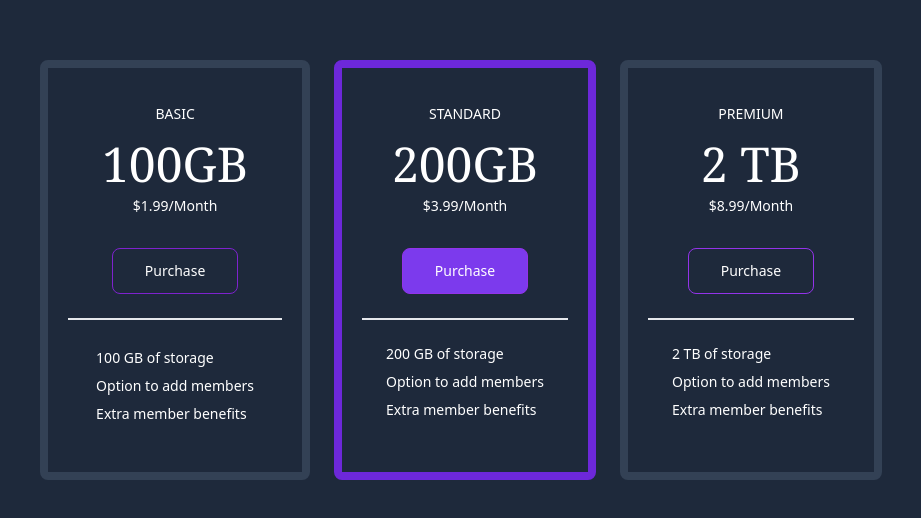
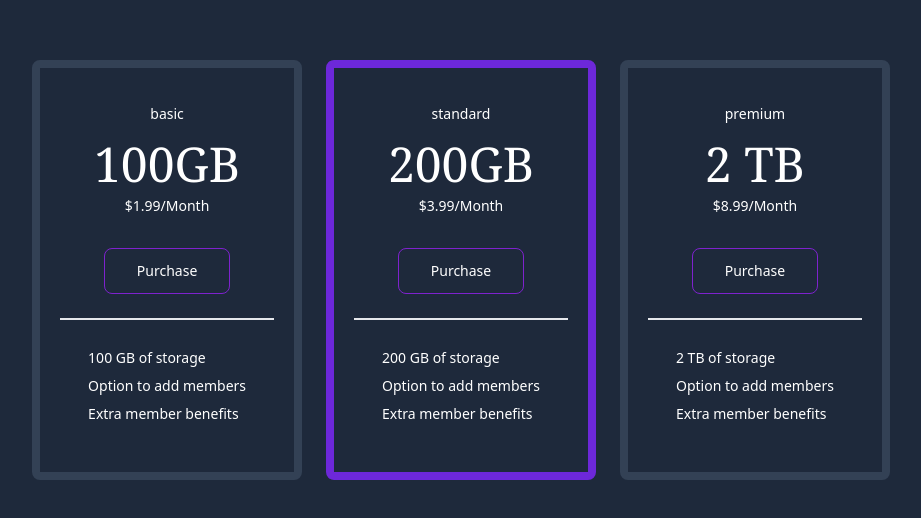
Before and after one commit to SUJAYMACHA/tailwind-udemy, a React (Create React App) app: page /cards in a window 1280 px wide. Shown: the part 130-648 px from the top of the page, without its empty margins (179-1100 px from the left). Built offline with nearby package versions, Linux system fonts and the light colour scheme.

Commit message:
with java script powers

```diff
--- a/src/tailwind-projects/cards.tsx
+++ b/src/tailwind-projects/cards.tsx
@@ -1,73 +1,60 @@
 import React from "react";
+
+const cardsData = [
+  {
+    name: 'basic',
+    plan: '100GB',
+    price: '$1.99/Month',
+    storage: '100 GB of storage',
+    members: 'Option to add members',
+    benefits: 'Extra member benefits',
+    borderColor: 'border-slate-700',
+  },
+  {
+    name: 'standard',
+    plan: '200GB',
+    price: '$3.99/Month',
+    storage: '200 GB of storage',
+    members: 'Option to add members',
+    benefits: 'Extra member benefits',
+    borderColor: 'border-violet-700',
+  },
+  {
+    name: 'premium',
+    plan: '2 TB',
+    price: '$8.99/Month',
+    storage: '2 TB of storage',
+    members: 'Option to add members',
+    benefits: 'Extra member benefits',
+    borderColor: 'border-slate-700',
+  },
+]
 
 const cards = () => {
   return (
-
     <div className="flex bg-slate-800 min-h-screen justify-center items-center ">
       <div className="flex flex-row gap-6 justify-between ">
-
-
-        <div className=" border-8 flex items-center flex-col p-5  text-white text-sm rounded-lg border-slate-700">
-          <div className="">
-            <div className="p-4">BASIC</div>
+        {cardsData.map((card) => (
+          <div className={`border-8 flex items-center flex-col p-5  text-white text-sm rounded-lg ${card.borderColor}`}>
+            <div>
+              <div className="p-4">{card.name}</div>
             </div>
-          <div className="font-serif text-5xl"> 100GB</div>
-          <div className="p-2">$1.99/Month</div>
+            <div className="font-serif text-5xl"> {card.plan}</div>
+            <div className="p-2">{card.price}</div>
             <button>
               <div className="p-6">
                 <div className="border pl-8 pr-8 pt-3 pb-3 border-purple-700 hover:bg-purple-600 duration-500 text-white rounded-lg ">
-                {" "}
-                Purchase{" "}
+                  Purchase
                 </div>
               </div>
             </button>
             <div className="border-t-2 p-6 text-sm">
-            <div className="p-1">100 GB of storage</div>
-            <div className="p-1">Option to add members</div>
-            <div className="p-1">Extra member benefits</div>
+              <div className="p-1">{card.storage}</div>
+              <div className="p-1">{card.members}</div>
+              <div className="p-1">{card.benefits}</div>
             </div>
           </div>
-
-        <div className=" border-violet-700 flex items-center flex-col p-5 text-white text-sm rounded-lg border-8 ">
-          <div className="">
-            <div className="p-4">STANDARD</div>
-          </div>
-          <div className="font-serif text-5xl"> 200GB</div>
-          <div className="p-2">$3.99/Month</div>
-          <button>
-            <div className="p-6">
-              <div className="border pl-8 pr-8 pt-3 pb-3 border-purple-600 bg-violet-600 hover:bg-purple-800 duration-500 text-white rounded-lg ">
-                {" "}
-                Purchase{" "}
-              </div>
-            </div>
-          </button>
-          <div className="border-t-2 p-5 text-sm">
-            <div className="p-1">200 GB of storage</div>
-            <div className="p-1">Option to add members</div>
-            <div className="p-1">Extra member benefits</div>
-          </div>
-        </div>
-        <div className="  flex items-center flex-col p-5  text-white text-sm rounded-lg border-slate-700 border-spacing-10 border-8">
-          <div className="">
-            <div className="p-4">PREMIUM</div>
-          </div>
-          <div className="font-serif text-5xl"> 2 TB</div>
-          <div className="p-2">$8.99/Month</div>
-          <button>
-            <div className="p-6">
-              <div className="border pl-8 pr-8 pt-3 pb-3 border-purple-600 hover:bg-purple-600 duration-500 text-white rounded-lg ">
-                {" "}
-                Purchase{" "}
-              </div>
-            </div>
-          </button>
-          <div className="border-t-2 p-5 text-sm">
-            <div className="p-1">2 TB of storage</div>
-            <div className="p-1">Option to add members</div>
-            <div className="p-1">Extra member benefits</div>
-          </div>
-        </div>
+        ))}
       </div>
     </div>
   );
```
Lines whose indentation alone changed are shown as unchanged.
